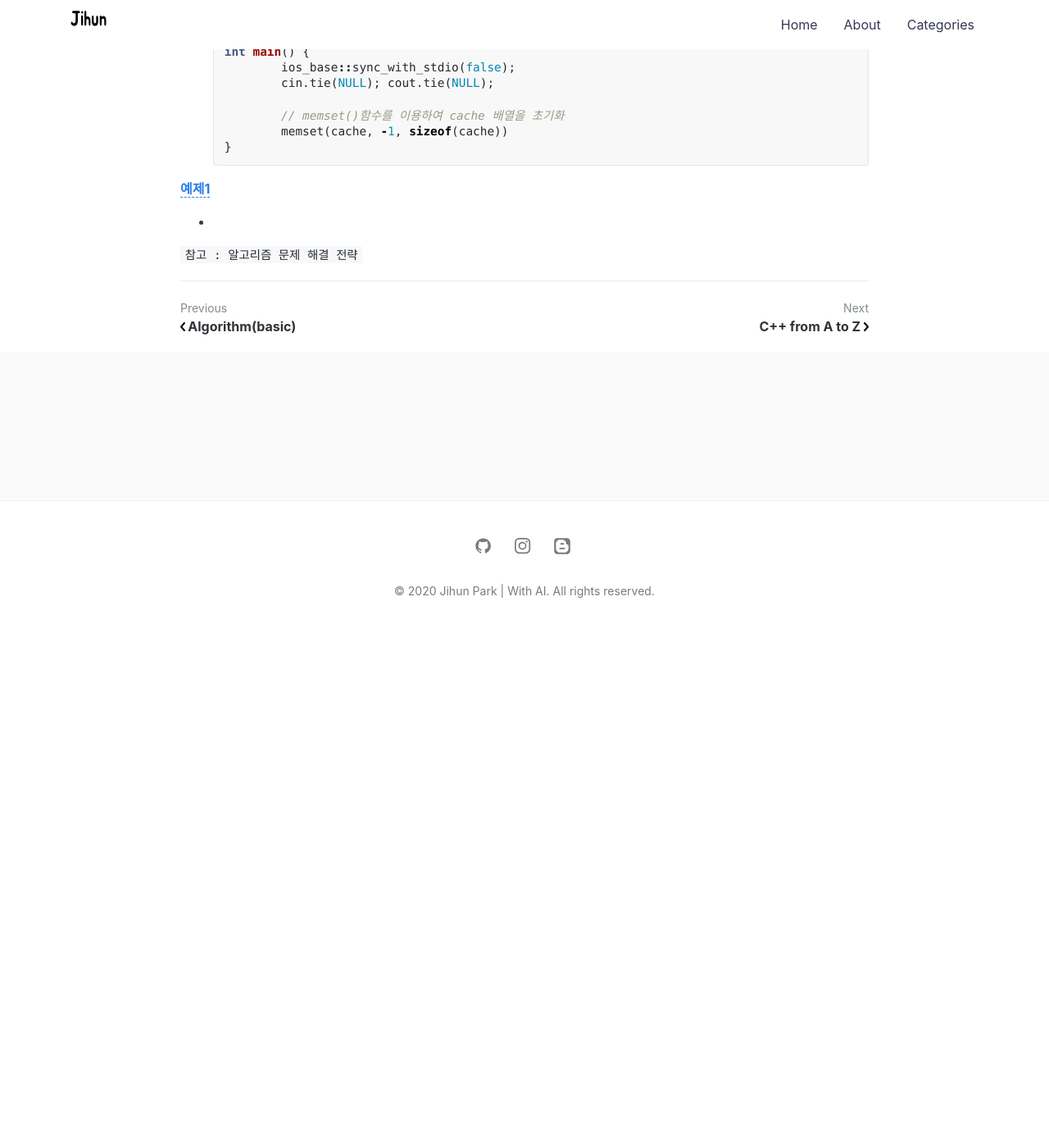
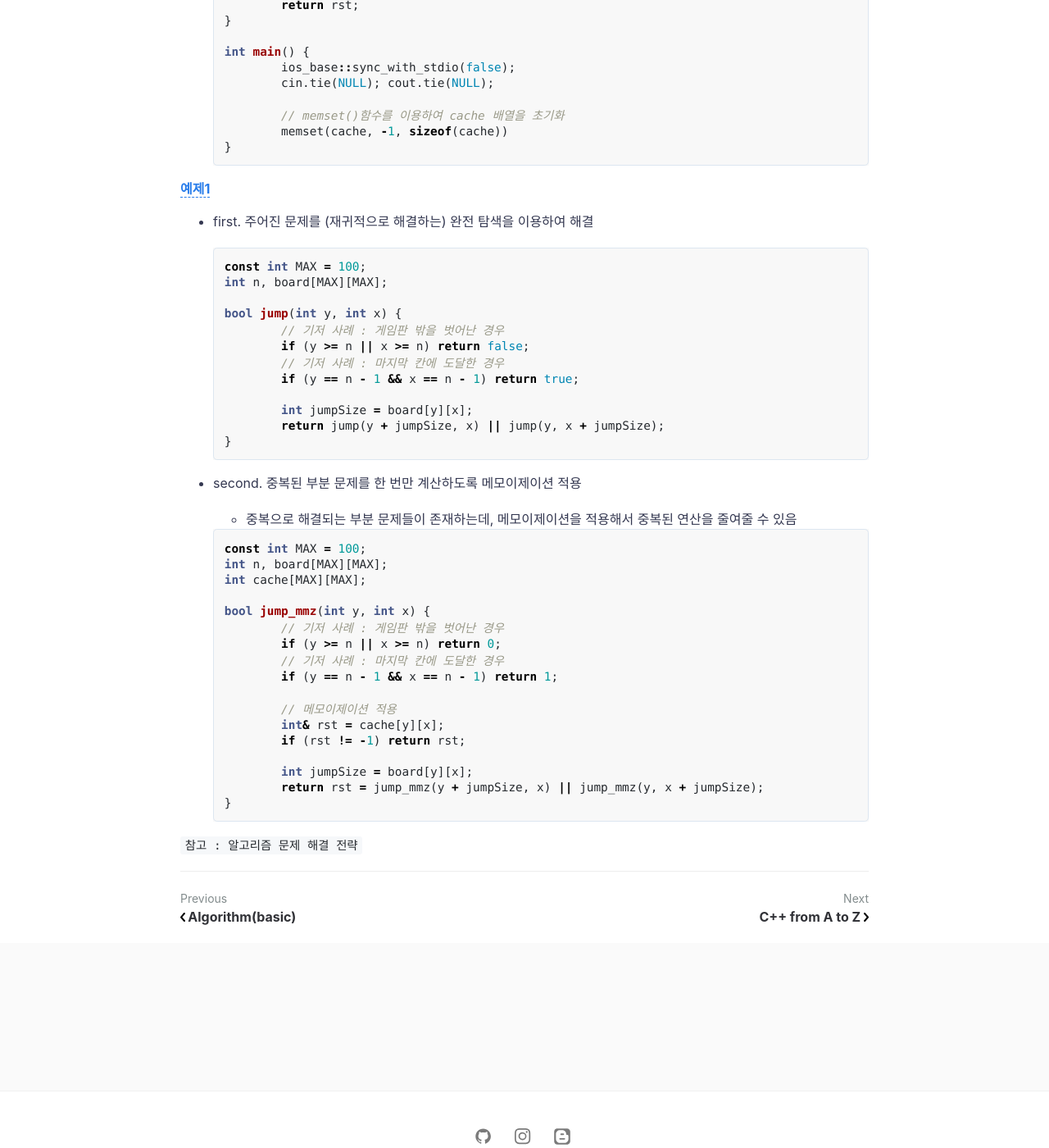
Before and after one commit to jihunparkme/jihunparkme.github.io, a Jekyll site: the page built from _posts/2020-01-06-Algorithm_2.md, in a window 1280 px wide and 1400 px high, scrolled down 1391 px. Shown: the whole window at 82% size. Built offline with Jekyll 4.4.1, drawn with Linux system fonts in a browser that asks for light colours; comment, search, counter and statistics services are not loaded; before the commit the page ends 2167 px from its top, so only the background shows below that; some of the changed text lies outside the part shown.

Commit message:
Edit: edit file

````diff
--- a/_posts/2020-01-06-Algorithm_2.md
+++ b/_posts/2020-01-06-Algorithm_2.md
@@ -21,8 +21,8 @@ featured-img: algorithms
 
   - 문제의 답을 여러 번 계산하는 대신 한 번만 계산하고 계산 결과를 재활용함으로써 속도의 향상를 꾀함
   - 두 번 이상 반복 계산되는 부분 문제들의 답을 미리 저장함으로써 속도의 향상을 꾀하는 알고리즘 설계 기법
-  - 캐시(cache) : 이미 계산한 값을 저장해 두는 메모리의 장소
-  - 중복되는 부분 문제(overlapping subproblems) : 두 번 이상 계산되는 부분 문제
+    - 캐시(cache) : 이미 계산한 값을 저장해 두는 메모리의 장소
+    - 중복되는 부분 문제(overlapping subproblems) : 두 번 이상 계산되는 부분 문제
 
 - 메모이제이션(memoization) : 함수의 결과를 저장하는 장소를 마련해 두고, 한 번 계산한 값을 저장해 뒀다 재활용하는 최적화 기법, 메모이제이션은 참조적 투명 함수의 경우에만 적용 가능
 
@@ -59,7 +59,50 @@ featured-img: algorithms
 
 #### [예제1](#https://algospot.com/judge/problem/read/JUMPGAME)
 
--
+- first. 주어진 문제를 (재귀적으로 해결하는) 완전 탐색을 이용하여 해결
+
+  ```c++
+  const int MAX = 100;
+  int n, board[MAX][MAX];
+
+  bool jump(int y, int x) {
+  	// 기저 사례 : 게임판 밖을 벗어난 경우
+  	if (y >= n || x >= n) return false;
+  	// 기저 사례 : 마지막 칸에 도달한 경우
+  	if (y == n - 1 && x == n - 1) return true;
+
+  	int jumpSize = board[y][x];
+  	return jump(y + jumpSize, x) || jump(y, x + jumpSize);
+  }
+  ```
+
+- second. 중복된 부분 문제를 한 번만 계산하도록 메모이제이션 적용
+
+  - 중복으로 해결되는 부분 문제들이 존재하는데, 메모이제이션을 적용해서 중복된 연산을 줄여줄 수 있음
+
+  ```c++
+  const int MAX = 100;
+  int n, board[MAX][MAX];
+  int cache[MAX][MAX];
+
+  bool jump_mmz(int y, int x) {
+  	// 기저 사례 : 게임판 밖을 벗어난 경우
+  	if (y >= n || x >= n) return 0;
+  	// 기저 사례 : 마지막 칸에 도달한 경우
+  	if (y == n - 1 && x == n - 1) return 1;
+
+  	// 메모이제이션 적용
+  	int& rst = cache[y][x];
+  	if (rst != -1) return rst;
+
+  	int jumpSize = board[y][x];
+  	return rst = jump_mmz(y + jumpSize, x) || jump_mmz(y, x + jumpSize);
+  }
+  ```
+
+
+
+
 
 
 
````
